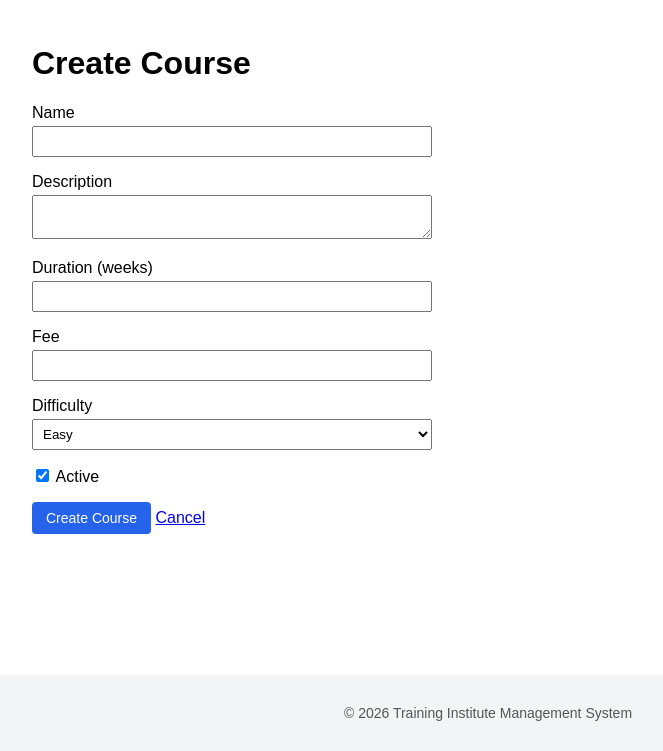
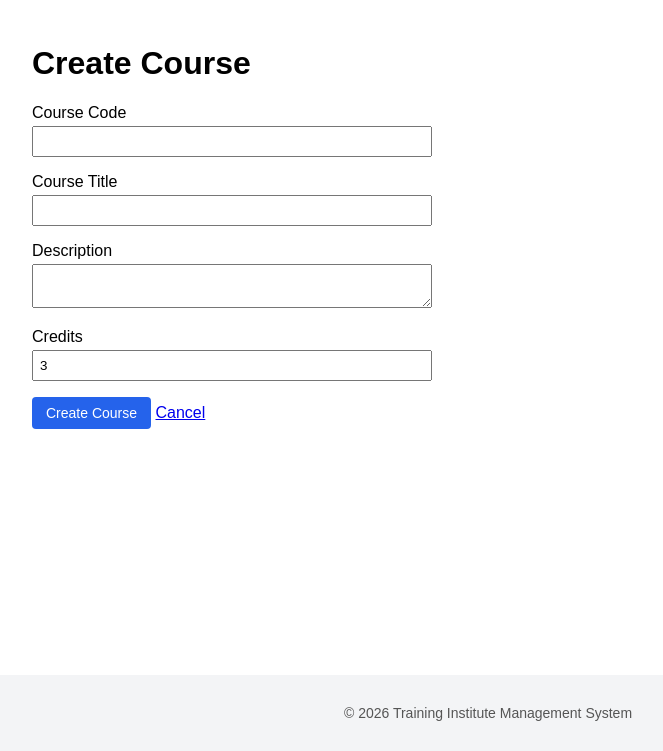
Before and after one commit to np03cs4a240231-netizen/6CS056-Workshop, a Laravel app: page /courses/create in a window 1280 px wide. Shown: the part 49-800 px from the top of the page, without its empty margins (152-815 px from the left). Run offline with Laravel 12, Linux system fonts and the light colour scheme.

Commit message:
Align Course model, controller, and views with courses migration

```diff
--- a/app/Http/Controllers/CourseController.php
+++ b/app/Http/Controllers/CourseController.php
@@ -26,7 +26,7 @@ class CourseController extends Controller
 
         return redirect()
             ->route('courses.index')
-            ->with('success', "Course {$course->name} created successfully!");
+            ->with('success', "Course {$course->title} created successfully!");
     }
 
     public function show(Course $course)
@@ -45,7 +45,7 @@ class CourseController extends Controller
 
     public function update(Request $request, Course $course)
     {
-        $course->update($request->validate($this->rules()));
+        $course->update($request->validate($this->rules($course)));
 
         return redirect()
             ->route('courses.show', $course)
@@ -61,15 +61,18 @@ class CourseController extends Controller
             ->with('success', 'Course deleted successfully!');
     }
 
-    private function rules(): array
+    private function rules(?Course $course = null): array
     {
         return [
-            'name' => 'required|string|max:255',
+            'code' => [
+                'required',
+                'string',
+                'max:50',
+                Rule::unique('courses')->ignore($course?->id),
+            ],
+            'title' => 'required|string|max:255',
             'description' => 'nullable|string',
-            'duration' => 'required|integer|min:1',
-            'fee' => 'required|numeric|min:0',
-            'difficulty' => ['required', Rule::in(['Easy', 'Medium', 'Hard'])],
-            'is_active' => 'boolean',
+            'credits' => 'required|integer|min:1|max:20',
         ];
     }
 }
--- a/app/Models/Course.php
+++ b/app/Models/Course.php
@@ -7,19 +7,9 @@ use Illuminate\Database\Eloquent\Model;
 class Course extends Model
 {
     protected $fillable = [
-        'name',
+        'code',
+        'title',
         'description',
-        'duration',
-        'fee',
-        'difficulty',
-        'is_active',
+        'credits',
     ];
-
-    protected function casts(): array
-    {
-        return [
-            'is_active' => 'boolean',
-            'fee' => 'decimal:2',
-        ];
-    }
 }
--- a/resources/views/course/_form.blade.php
+++ b/resources/views/course/_form.blade.php
@@ -1,31 +1,9 @@
 @php
-    $course = $course ?? new \App\Models\Course(['is_active' => true]);
+    $course = $course ?? new \App\Models\Course(['credits' => 3]);
 @endphp
 
-<x-form-input name="name" label="Name" :value="$course->name" />
+<x-form-input name="code" label="Course Code" :value="$course->code" />
+<x-form-input name="title" label="Course Title" :value="$course->title" />
 <x-form-textarea name="description" label="Description" :value="$course->description" />
-<x-form-input name="duration" label="Duration (weeks)" type="number" min="1"
-              :value="$course->duration" />
-<x-form-input name="fee" label="Fee" type="number" step="0.01" min="0"
-              :value="$course->fee" />
-
-<div class="form-group">
-    <label for="difficulty">Difficulty</label>
-    <select id="difficulty" name="difficulty">
-        @foreach(['Easy', 'Medium', 'Hard'] as $level)
-            <option value="{{ $level }}" @selected(old('difficulty', $course->difficulty) === $level)>
-                {{ $level }}
-            </option>
-        @endforeach
-    </select>
-    @error('difficulty')
-        <p class="error">{{ $message }}</p>
-    @enderror
-</div>
-
-<div class="form-group checkbox">
-    <input type="hidden" name="is_active" value="0">
-    <input type="checkbox" id="is_active" name="is_active" value="1"
-           @checked(old('is_active', $course->is_active))>
-    <label for="is_active">Active</label>
-</div>
+<x-form-input name="credits" label="Credits" type="number" min="1" max="20"
+              :value="$course->credits" />
```
Also changed, not shown: resources/views/course/detail.blade.php (+3 -5 lines), resources/views/course/list.blade.php (+7 -11 lines).
